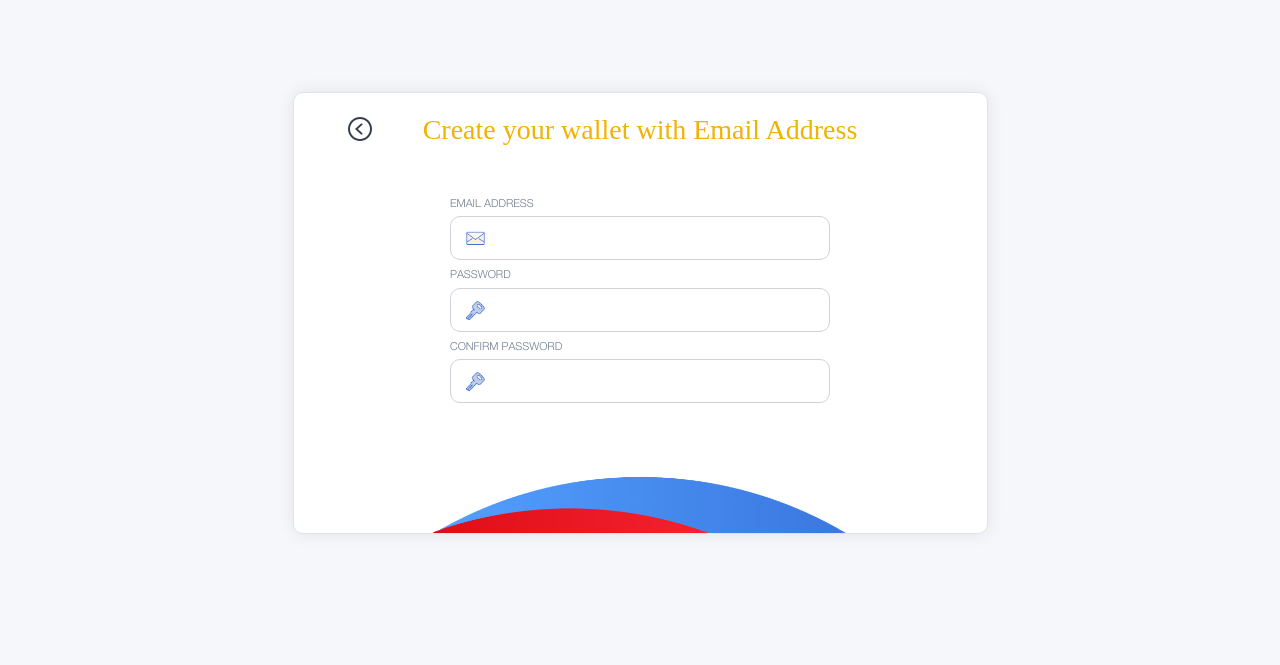
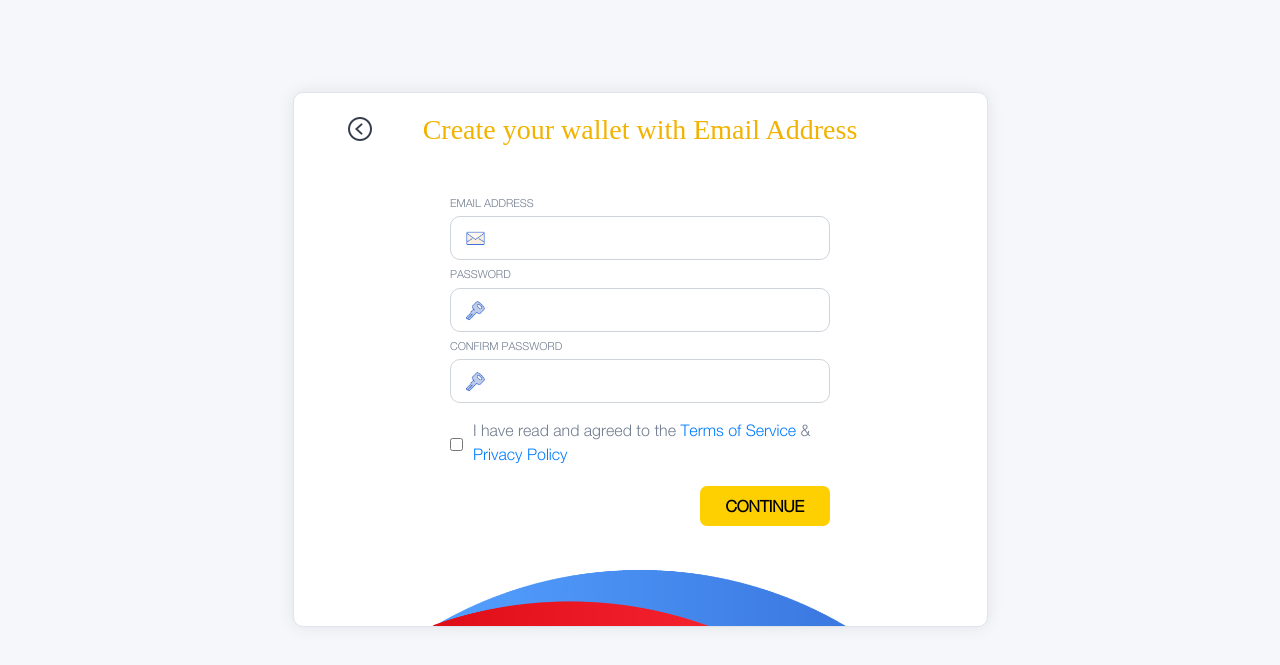
Before and after one commit to anhduc1801/mangocoin-wallet, a plain HTML site: page register-email.html in a window 1280 px wide. Shown: the part 55-720 px from the top of the page. Drawn offline with Linux system fonts and the light colour scheme; a web font is replaced by a local one.

Commit message:
register email

```diff
--- a/css/main.css
+++ b/css/main.css
@@ -325,7 +325,7 @@ footer .col-foot .list-link li{
 .wrap-form-step{
     padding-top: 20px;
     display: flex;
-    padding-bottom: 100px;
+    padding-bottom: 70px;
     flex-direction: column;
     align-items: center;
 }
@@ -362,7 +362,24 @@ footer .col-foot .list-link li{
     width: 25px;
     top: 10px;
 }
-
+.wrap-form-step .policy{
+    display: flex;
+    margin-top: 15px;
+}
+.wrap-form-step .policy input{
+    margin-top: 5px;
+    margin-right: 10px;
+}
+.wrap-form-step .btn-submit{
+    background: rgb(254,208,2);
+    font-size: 16px;
+    border-radius: 7px;
+    float: right;
+    font-weight: bold;
+    text-transform: uppercase;
+    padding: 7px 25px;
+    margin-top: 20px;
+}
 
 /********************  Responsive ********************/
 
--- a/register-email.html
+++ b/register-email.html
@@ -58,6 +58,11 @@
                             <input class="form-control" type="password" />
                         </div>
                     </div>
+                    <div class="policy">
+                        <input type="checkbox" />
+                        <div class="policy-agree">I have read and agreed to the  <a href="">Terms of Service</a> &amp;  <a href="">Privacy Policy</a></div>
+                    </div>
+                    <button class="btn btn-submit">Continue</button>
                 </div>
             </div>
         </div>
```
